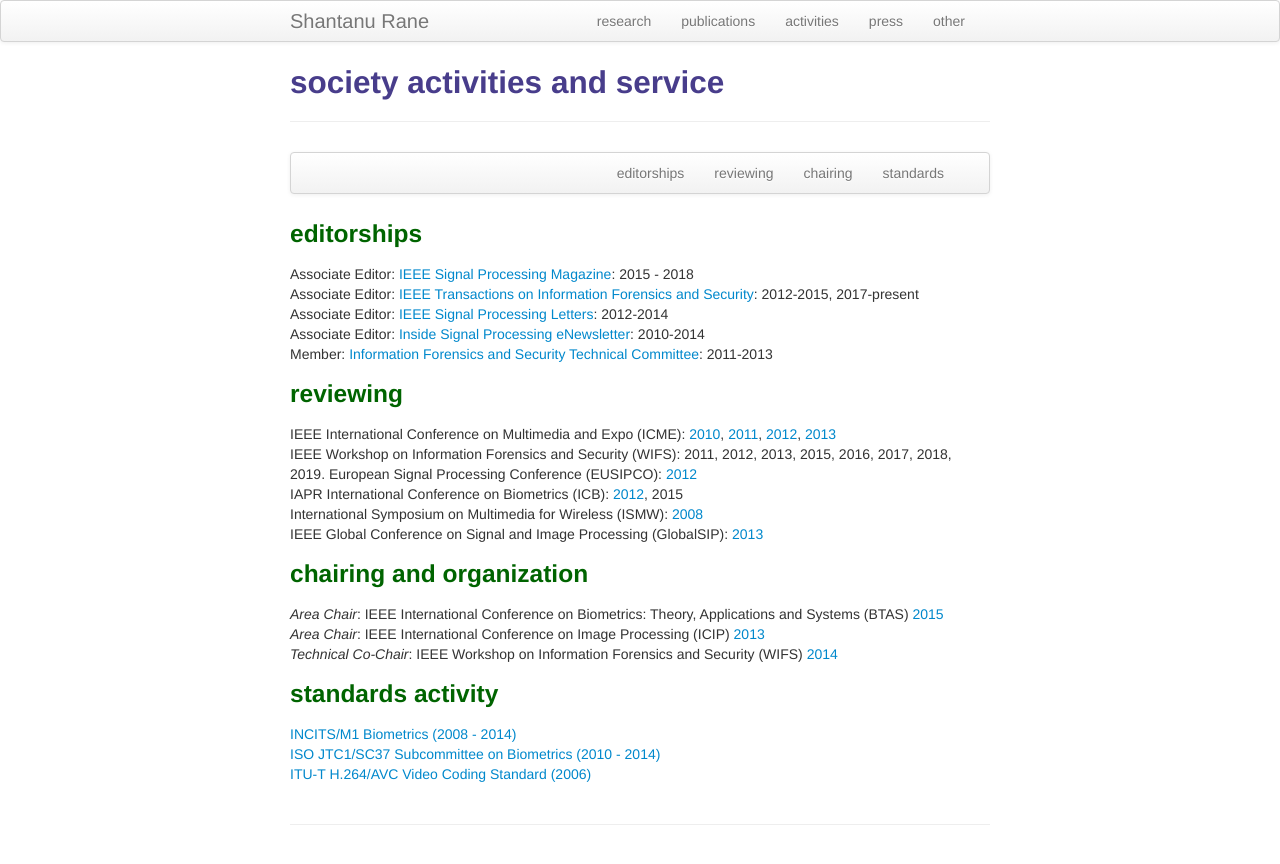
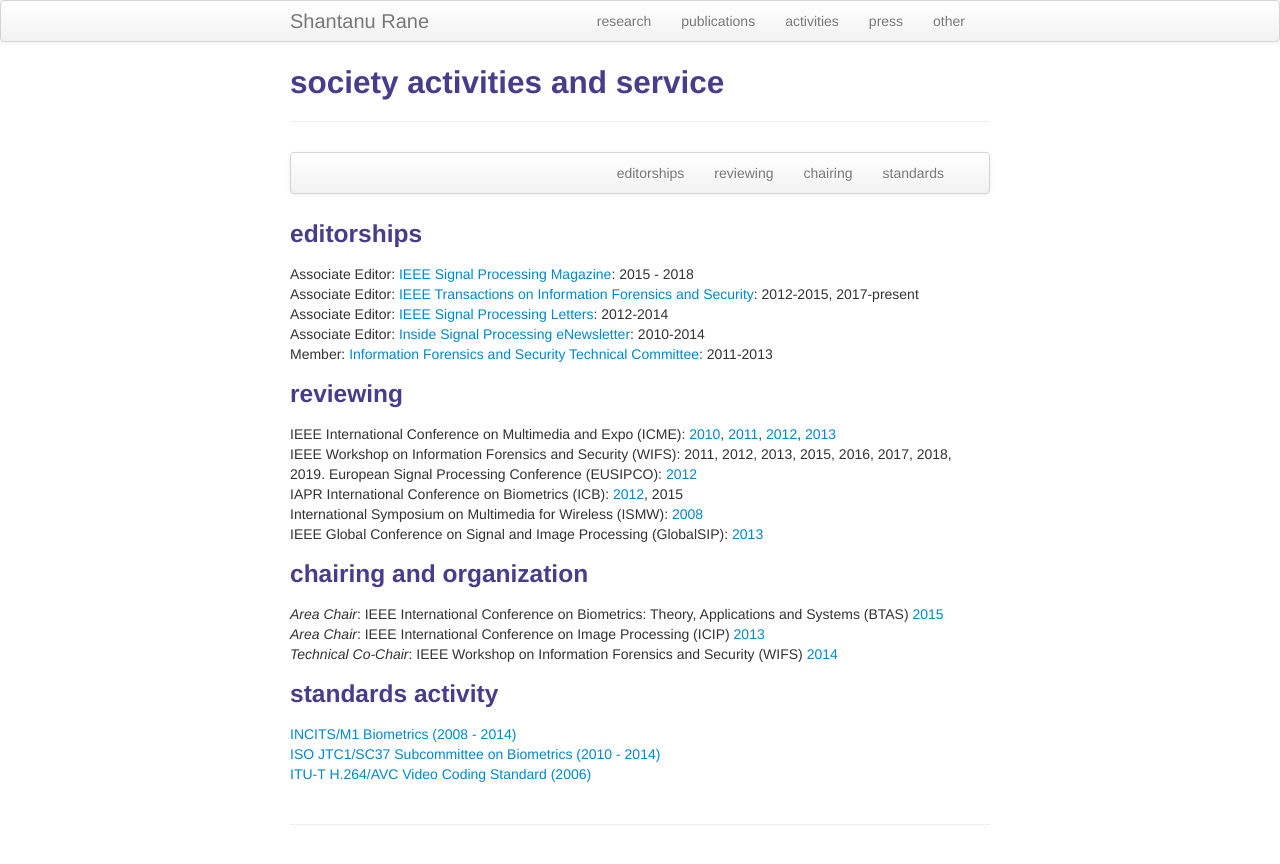
Before and after one commit to shantanudrane/shantanudrane.github.io, a Jekyll site: the page built from pages/activities.md, in a window 1280 px wide. Shown: the top 864 px of the page. Built offline with Jekyll 4.4.1, drawn with Linux system fonts in a browser that asks for light colours.

Commit message:
Reverted color changes

```diff
--- a/assets/themes/twitter/css/kbroman.css
+++ b/assets/themes/twitter/css/kbroman.css
@@ -57,10 +57,6 @@ td.right {
 }
 
 
-h1, h2 {
+h1, h2, h3, h4 {
     color: darkslateblue;
 }
-
-h3, h4 {
-    color: darkgreen;
-}
```
